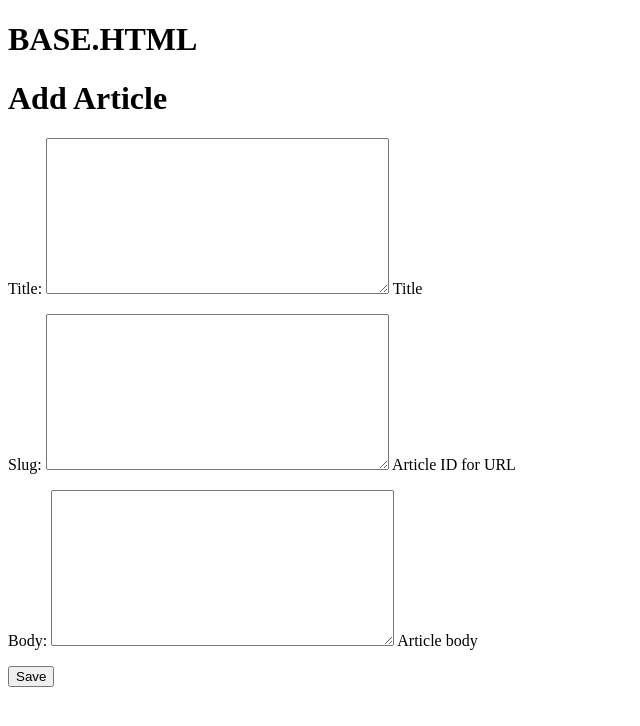
After one commit to feynubrick/homepage-backend, a Django app: page /wiki/articles/add/ in a window 1280 px wide. The commit adds this page. Shown: the top 726 px of the page, without its empty margins (0-640 px from the left). Run offline with Django 4.2, Linux system fonts and the light colour scheme.

Commit message:
implemented a feature to add articles

```diff
--- a/project/apps/wiki/models.py
+++ b/project/apps/wiki/models.py
@@ -1,4 +1,6 @@
 from django.db import models
+from django.urls import reverse
+
 from project.commons.models import BaseTimestampedModel
 
 
@@ -7,3 +9,6 @@ class Article(BaseTimestampedModel):
     title = models.TextField(max_length=100, help_text="Title", db_index=True)
     body = models.TextField(help_text="Article body")
     slug = models.TextField(max_length=200, help_text="Article ID for URL", db_index=True)
+
+    def get_absolute_url(self):
+        return reverse("wiki:article_detail", kwargs={"slug": self.slug})
--- a/project/apps/wiki/urls.py
+++ b/project/apps/wiki/urls.py
@@ -1,10 +1,11 @@
 from django.urls import path
-from .views import ArticleListView, ArticleDetailView
+from .views import ArticleListView, ArticleDetailView, ArticleCreateView
 
 
 app_name = "wiki"
 urlpatterns = [
     path(route="", view=ArticleListView.as_view(), name="home"),
     path(route="articles/", view=ArticleListView.as_view(), name="article_list"),
+    path(route="articles/add/", view=ArticleCreateView.as_view(), name="article_add"),
     path(route="articles/<slug:slug>/", view=ArticleDetailView.as_view(), name="article_detail"),
 ]
--- a/project/apps/wiki/views.py
+++ b/project/apps/wiki/views.py
@@ -1,4 +1,4 @@
-from django.views.generic import ListView, DetailView
+from django.views.generic import ListView, DetailView, CreateView
 
 from project.apps.wiki.models import Article
 
@@ -9,3 +9,12 @@ class ArticleListView(ListView):
 
 class ArticleDetailView(DetailView):
     model = Article
+
+
+class ArticleCreateView(CreateView):
+    model = Article
+    fields = [
+        "title",
+        "slug",
+        "body",
+    ]
--- a/project/templates/wiki/article_detail.html
+++ b/project/templates/wiki/article_detail.html
@@ -5,6 +5,7 @@
 
 {% block content %}
     <h2>{{ article.title }}</h2>
-    <h5>생성: {{ article.created_at }} / 업데이트: {{ article.updated_at }}</h5>
+    <h5>생성: {{ article.created_at }}</h5>
+    <h5>업데이트: {{ article.updated_at }}</h5>
     <p>{{ article.body | markdown | safe }}</p>
 {% endblock content %}
--- /dev/null
+++ b/project/templates/wiki/article_form.html
@@ -0,0 +1,12 @@
+{% extends "base.html" %}
+
+{% block title %}Add Article{% endblock title %}
+
+{% block content %}
+    <h1>Add Article</h1>
+    <form method="POST" action="{% url 'wiki:article_add' %}">
+        {% csrf_token %}
+        {{ form.as_p }}
+        <button type="submit">Save</button>
+    </form>
+{% endblock content %}
--- a/project/templates/wiki/article_list.html
+++ b/project/templates/wiki/article_list.html
@@ -14,4 +14,9 @@
             </li>
         {% endfor %}
     </ul>
+
+    <hr/>
+    <p>
+        <a href="{% url 'wiki:article_add' %}" role="button">Add Article</a>
+    </p>
 {% endblock content %}
```
